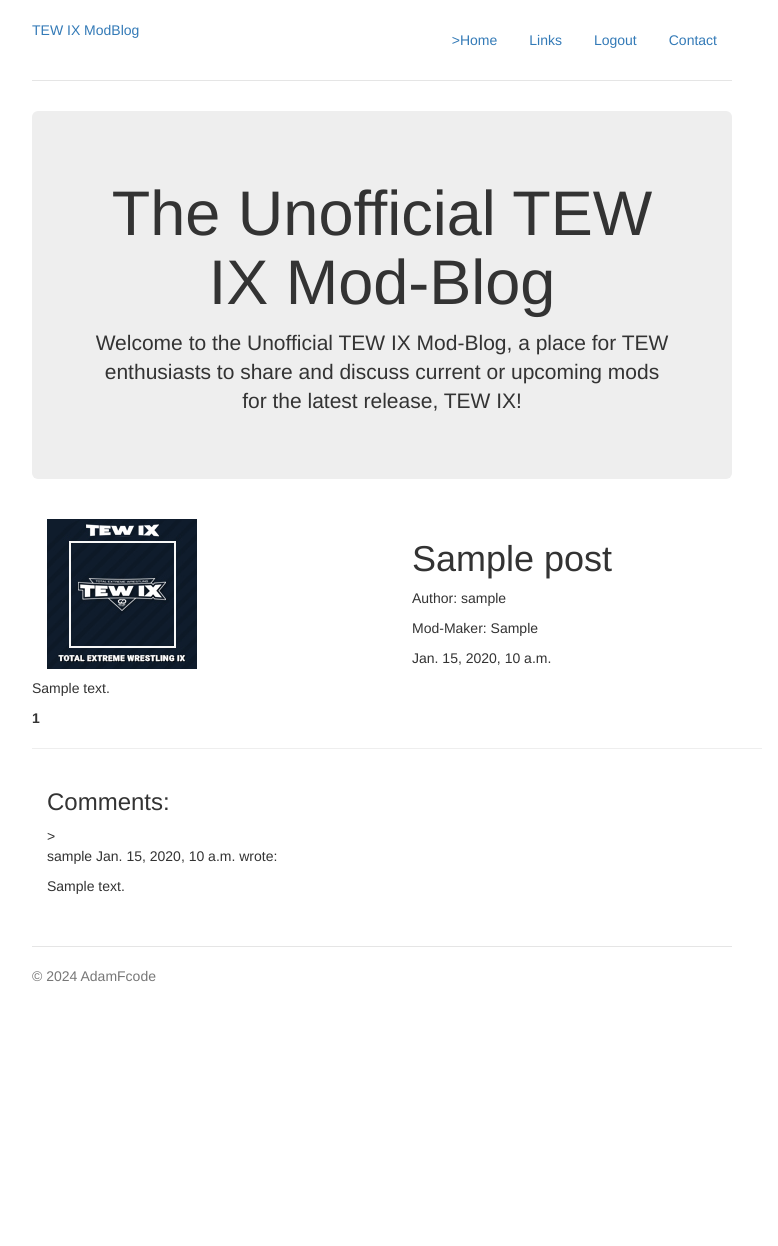
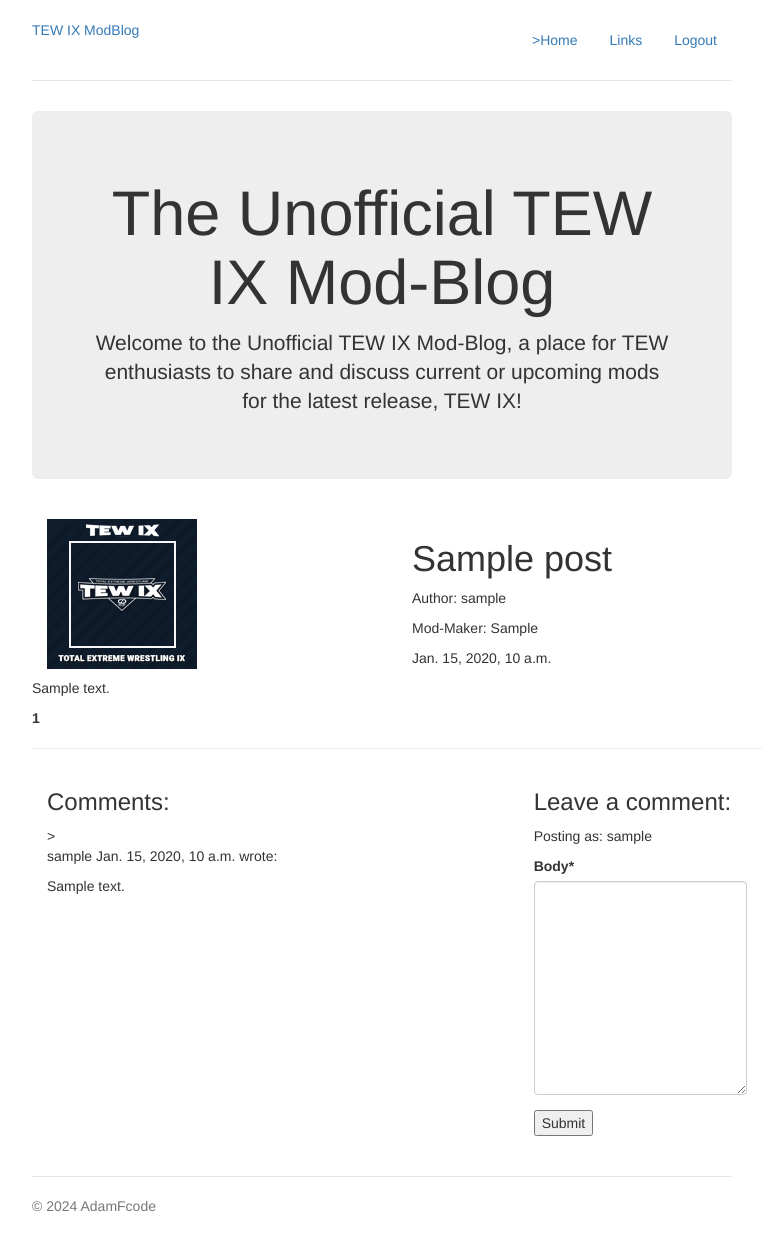
Before and after one commit to AdamFcode/TEW-ModBlog, a Django app: a page that uses templates/base.html in a window 1280 px wide. Shown: the whole page, without its empty margins (258-1036 px from the left). Before the commit the page ends 982 px from the top, so only its background shows below. Run offline with Django 4.2, Linux system fonts and the light colour scheme; a user stored in the database is signed in; tables that the repository leaves empty hold one stand-in row (values such as "Sample post"); some libraries are stand-ins or nearby versions.

Commit message:
add comment form to modblog

```diff
--- /dev/null
+++ b/modblog/forms.py
@@ -0,0 +1,8 @@
+from .models import Comment
+from django import forms
+
+
+class CommentForm(forms.ModelForm):
+    class Meta:
+        model = Comment
+        fields = ('body',)
--- a/modblog/templates/modblog/post_detail.html
+++ b/modblog/templates/modblog/post_detail.html
@@ -1,5 +1,6 @@
 {% extends 'base.html' %} {% block modpost %}
 {% load static %}
+{% load crispy_forms_tags %}
 
 <div class="masthead">
     <div class="container">
@@ -63,6 +64,23 @@
             {% endfor %}
           </div>
         </div>
+
+<!-- Form for posting comments. Prompts login for guest users-->
+    <div class="col-md-4 card mb-4 mt-3">
+      <div>
+        {% if user.is_authenticated %}
+        <h3>Leave a comment:</h3>
+        <p>Posting as: {{ user.username }}</p>
+        <form method="post">
+          {{ comment_form | crispy }}
+          {% csrf_token %}
+          <button type="submit">Submit</button>
+        </form>
+        {% else %}
+        <p>Please log in to comment</p>
+        {% endif %}
+      </div>
+    </div>
       </div>
 </div>
 
--- a/modblog/views.py
+++ b/modblog/views.py
@@ -1,6 +1,7 @@
 from django.shortcuts import render, get_object_or_404
 from django.views import generic
 from .models import Post
+from .forms import CommentForm
 
 # Create your views here.
 class PostList(generic.ListView):
@@ -20,17 +21,27 @@ def post_detail(request, slug):
     Post grabs available object or returns 404 error if there is none
     Comments are retrieved and then displayed based on when they were posted
     Only approved comments are retrieved
+    A Form is provided for users to submit comments
     """
 
     queryset = Post.objects.filter(status=1)
     post = get_object_or_404(queryset, slug=slug)
     comments = post.comments.all().order_by("-created_on")
     comment_count = post.comments.filter(approved=True).count()
+    if request.method == "POST":
+        comment_form = CommentForm(data=request.POST)
+        if comment_form.is_valid():
+            comment = comment_form.save(commit=False)
+            comment.author = request.user
+            comment.post = post
+            comment.save()
+    comment_form = CommentForm()
 
     return render(
         request, "modblog/post_detail.html",
         context={
         "post": post,
         "comments": comments,
-        "comment_count": comment_count,}
+        "comment_count": comment_count,
+        "comment_form": comment_form,}
     )
--- a/requirements.txt
+++ b/requirements.txt
@@ -1,7 +1,9 @@
 asgiref==3.8.1
+crispy-bootstrap3==2024.1
 dj-database-url==0.5.0
 Django==4.2.15
 django-allauth==0.57.2
+django-crispy-forms==2.3
 django-summernote==0.8.20.0
 gunicorn==20.1.0
 oauthlib==3.2.2
--- a/templates/base.html
+++ b/templates/base.html
@@ -43,7 +43,6 @@
                             href="{% url 'account_login' %}">Login</a>
                     </li>
                     {% endif %}
-                    <li role="presentation"><a href="#">Contact</a></li>
                 </ul>
             </nav>
             <a>TEW IX ModBlog</a>
@@ -64,7 +63,7 @@
             <p>© 2024 AdamFcode</p>
         </footer>
 
-    </div> <!-- /container -->
+    </div>
 
     <script src="{% static 'js/script.js' %}"></script>
 </body>
```
Also changed, not shown: tewmodblog/settings.py (+8 -0 lines).
